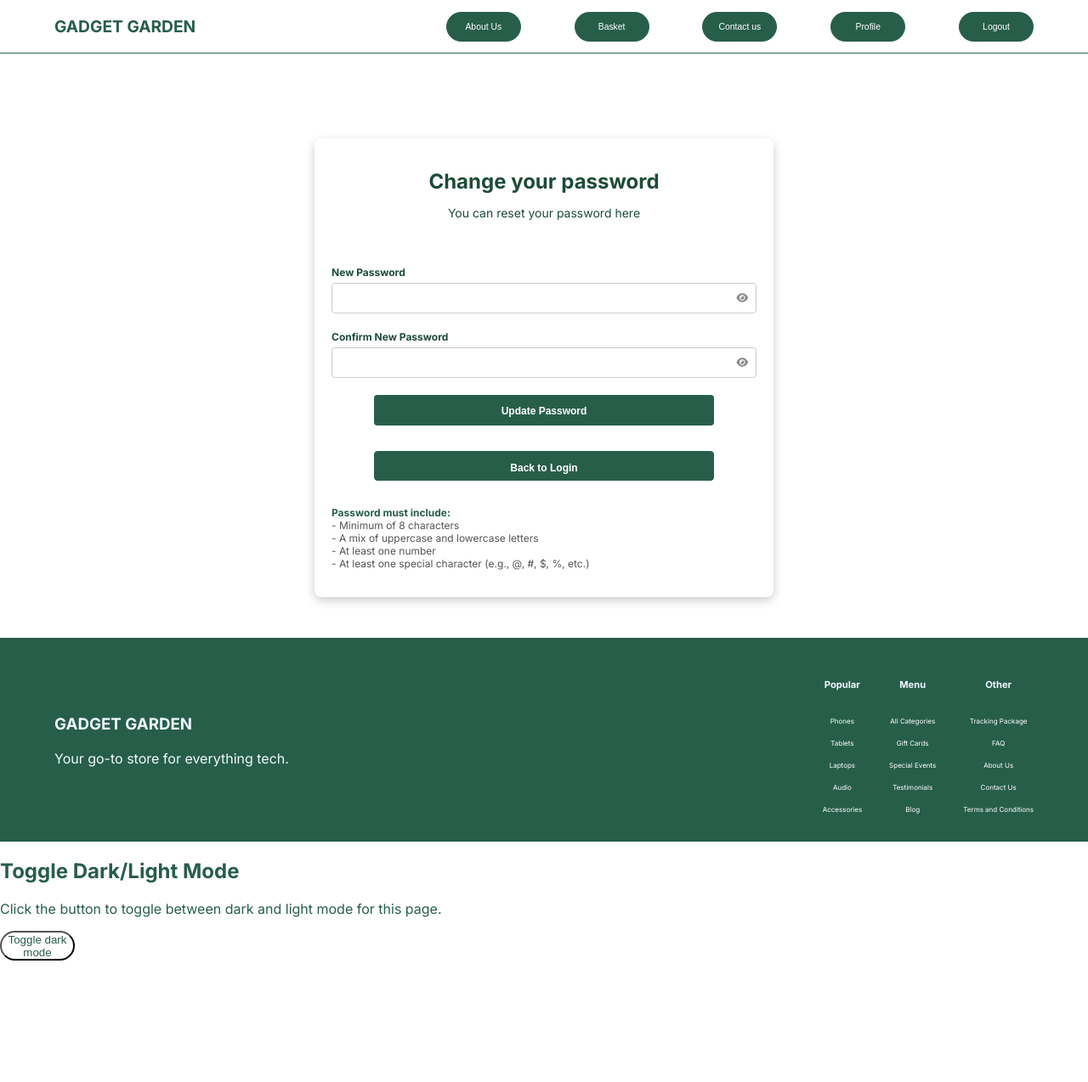
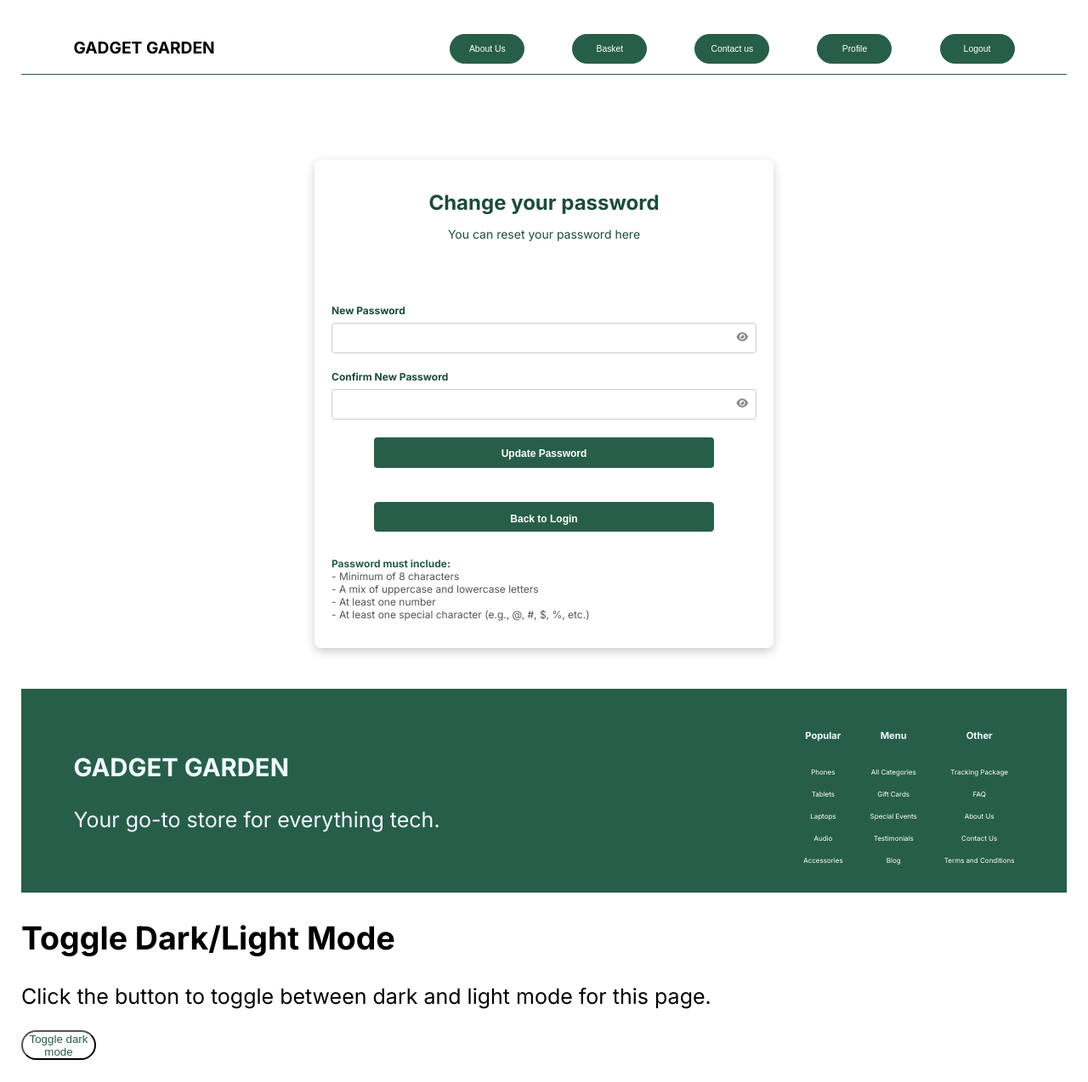
Before and after one commit to OluwatimilehinOrawusi/GadgetGarden, a PHP site: page /views/changePassword.php in a window 1280 px wide. Shown: the whole page at 85% size. Before the commit the page ends 1131 px from the top, so only its background shows below. Run offline with PHP 8.4, Linux system fonts and the light colour scheme; a user stored in the database is signed in.

Commit message:
Update change_password.css

```diff
--- a/public/css/change_password.css
+++ b/public/css/change_password.css
@@ -142,3 +142,15 @@ header p {
     cursor: pointer;
     margin-top: 10px;
 }
+
+body {
+  padding: 25px;
+  background-color: white;
+  color: black;
+  font-size: 25px;
+}
+
+.dark-mode {
+  background-color: black;
+  color: white;
+}
```
